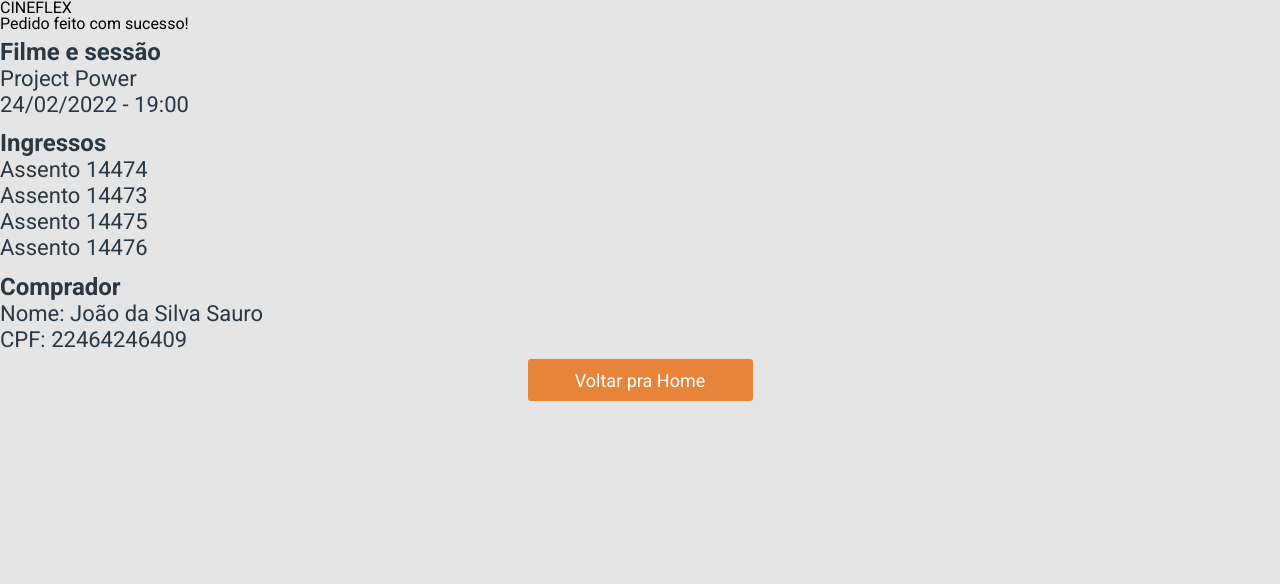
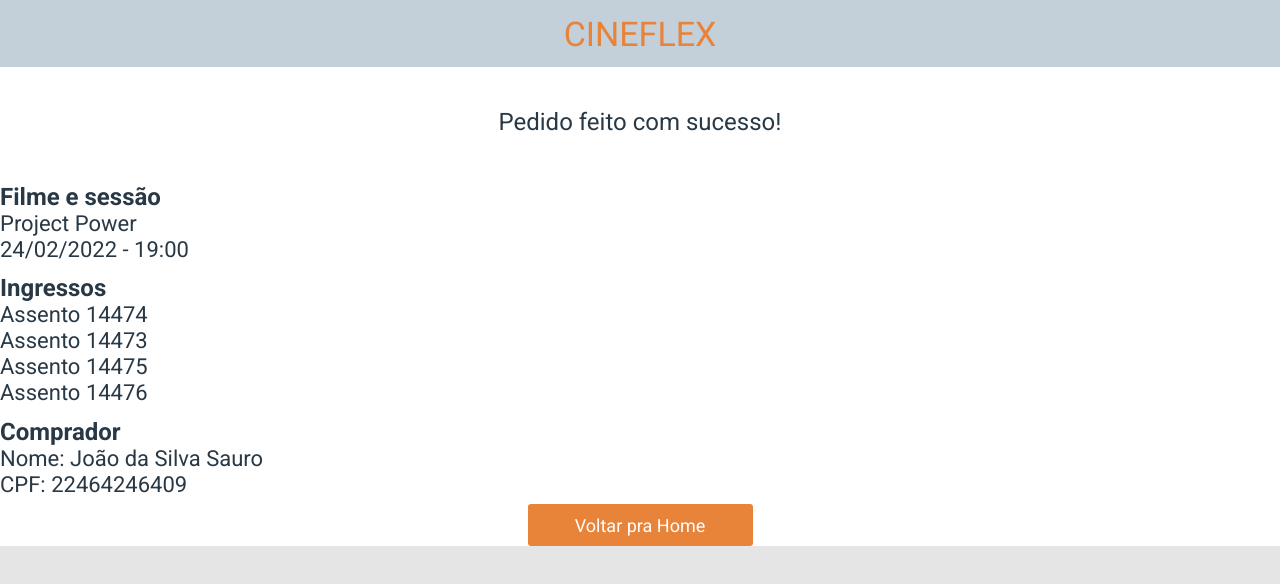
Before and after one commit to teles-tarcisio/Cineflex, a React (Create React App) app: page /sucesso in a window 1280 px wide. Shown: the top 584 px of the page. Built offline with nearby package versions, Linux system fonts and the light colour scheme.

Commit message:
fix: fixed syntax error using styled components, still wip

```diff
--- a/src/components/old_reset.css
+++ b/src/assets/index.css
@@ -127,3 +127,18 @@ table {
   border-collapse: collapse;
   border-spacing: 0;
 }
+
+/* ======= end of reset.css ======= */
+/* ================================ */
+
+* {
+  box-sizing: border-box;
+  text-decoration: none;
+}
+
+body {
+  width: 100vw;
+  height: 100vh;
+  background-color: #E5E5E5;
+  font-family: 'Roboto', sans-serif;
+}
--- a/src/components/App/App.js
+++ b/src/components/App/App.js
@@ -1,35 +1,24 @@
 import { BrowserRouter, Routes, Route } from 'react-router-dom';
-import styled from 'styled-components';
 
+import '../../assets/index.css';
+
+import InfoBox from '../InfoBox/InfoBox.js';
 import MoviesList from '../MoviesList/MoviesList.js';
 import Sessions from '../Sessions/Sessions.js';
 import Seats from '../Seats/Seats.js';
 import Success from '../Success/Success.js';
 
-
-function InfoBox({children, type}) {
-  return (
-    <>
-      <scInfoBox>
-        {type === 'movie' ? <h1>Selecione o filme</h1> : ''}
-        {type === 'session' ? <h1>Selecione o horário</h1> : ''}
-        {type === 'seats' ? <h1>Selecione o(s) assento(s)</h1> : ''}
-        {type === 'reservation' ? <h1>Pedido feito com sucesso!</h1> : ''}
-      </scInfoBox>
-      {children}
-    </>
-  );
-}
+import { SCHeader, SCMainContainer } from './styles_App.js';
 
 export default function App() {
 
   return (
     <BrowserRouter>
-      <scHeader>
+      <SCHeader>
         <h1>CINEFLEX</h1>
-      </scHeader>
+      </SCHeader>
 
-      <scMainContainer>
+      <SCMainContainer>
         <Routes>
           <Route path="/" element={
             <InfoBox type={'movie'}>
@@ -42,7 +31,6 @@ export default function App() {
               <Sessions />
             </InfoBox>}
           />
-
 
           <Route path="/assentos/:sessionID" element={
             <InfoBox type={'seats'}>
@@ -57,51 +45,7 @@ export default function App() {
           />
 
         </Routes>
-      </scMainContainer>
+      </SCMainContainer>
     </BrowserRouter >
   );
 }
-
-
-
-
-const scHeader = styled.header`
-  margin: 0;
-  width: 100%;
-  height: 67px;
-  position: fixed;
-  top: 0;
-  left: 0;
-  display: flex;
-  justify-content: center;
-  align-items: center;
-  background-color: #C3CFD9;
-  z-index: 10;
-  & h1 {
-    margin: auto;
-    font-weight: 400;
-    font-size: 34px;
-    line-height: 40px;
-    color: #E8833A;
-  }
-`;
-
-const scMainContainer = styled.div`
-  width: 100%;
-  margin: 67px auto auto auto;
-  background-color: white;
-  display: flex;
-  flex-direction: column;
-  justify-content: center;
-  align-items: center;
-`;
-
-const scInfoBox = styled.div`
-  width: 100%;
-  height: 110px;
-  display: flex;
-  justify-content: center;
-  align-items: center;
-  font-size: 24px;
-  color: #293845;
-`;
--- /dev/null
+++ b/src/components/App/styles_App.js
@@ -0,0 +1,36 @@
+import styled from 'styled-components';
+
+const SCHeader = styled.header`
+  margin: 0;
+  width: 100%;
+  height: 67px;
+  position: fixed;
+  top: 0;
+  left: 0;
+  display: flex;
+  justify-content: center;
+  align-items: center;
+  background-color: #C3CFD9;
+  z-index: 10;
+  & h1 {
+    margin: auto;
+    font-weight: 400;
+    font-size: 34px;
+    line-height: 40px;
+    color: #E8833A;
+  }
+`;
+
+const SCMainContainer = styled.div`
+  width: 100%;
+  margin: 67px auto auto auto;
+  background-color: white;
+  display: flex;
+  flex-direction: column;
+  justify-content: center;
+  align-items: center;
+`;
+
+
+
+export {SCHeader, SCMainContainer};
--- /dev/null
+++ b/src/components/InfoBox/InfoBox.js
@@ -0,0 +1,25 @@
+import styled from "styled-components";
+
+export default function InfoBox({children, type}) {
+  return (
+    <>
+      <SCInfoBox>
+        {type === 'movie' ? <h1>Selecione o filme</h1> : ''}
+        {type === 'session' ? <h1>Selecione o horário</h1> : ''}
+        {type === 'seats' ? <h1>Selecione o(s) assento(s)</h1> : ''}
+        {type === 'reservation' ? <h1>Pedido feito com sucesso!</h1> : ''}
+      </SCInfoBox>
+      {children}
+    </>
+  );
+}
+
+const SCInfoBox = styled.div`
+  width: 100%;
+  height: 110px;
+  display: flex;
+  justify-content: center;
+  align-items: center;
+  font-size: 24px;
+  color: #293845;
+`;
--- a/src/components/MoviesList/MoviesList.js
+++ b/src/components/MoviesList/MoviesList.js
@@ -2,7 +2,7 @@ import axios from 'axios';
 import { Link } from 'react-router-dom';
 import { useState, useEffect } from 'react';
 
-import { scMoviesList, scMovieCard, scFooter, scFooterInfo } from './MoviesList_styles.js';
+import { SCMoviesList, SCMovieCard } from './MoviesList_styles';
 
 const MOVIESLIST_URL = "https://mock-api.driven.com.br/api/v4/cineflex/movies";
 
@@ -20,14 +20,14 @@ export default function MoviesList() {
   useEffect(getAllMovies, []);
 
   return (
-    <scMoviesList>
+    <SCMoviesList>
       {allMoviesList.map((movie, index) => (
         <Link to={`/sessoes/${movie.id}`}>
-          <scMovieCard key={index} id={movie.id}>
+          <SCMovieCard key={index} id={movie.id}>
             <img className="poster" src={movie.posterURL} alt={movie.title} />
-          </scMovieCard>
+          </SCMovieCard>
         </Link>
       ))}
-    </scMoviesList>
+    </SCMoviesList>
   );
 }
--- a/src/components/MoviesList/MoviesList_styles.js
+++ b/src/components/MoviesList/MoviesList_styles.js
@@ -1,6 +1,6 @@
 import styled from 'styled-components';
 
-const scMoviesList = styled.ul`
+const SCMoviesList = styled.ul`
   display: flex;
   flex-direction: row;
   flex-wrap: wrap;
@@ -8,7 +8,7 @@ const scMoviesList = styled.ul`
   justify-content: space-evenly;
 `;
 
-const scMovieCard = styled.li`
+const SCMovieCard = styled.li`
   width: 145px;
   height: 209px;
   margin: 5px;
@@ -21,7 +21,7 @@ const scMovieCard = styled.li`
   }
 `;
 
-const scFooter = styled.footer`
+const SCFooter = styled.footer`
   margin: auto;
   background-color: #DFE6ED;
   width: 100%;
@@ -38,7 +38,7 @@ const scFooter = styled.footer`
   }
 `;
 
-const scFooterInfo = styled.div`
+const SCFooterInfo = styled.div`
   width: 64px;
   height: 89px;
   padding: 8px;
@@ -54,4 +54,4 @@ const scFooterInfo = styled.div`
   }
 `;
 
-export { scMoviesList, scMovieCard, scFooter, scFooterInfo };
+export { SCMoviesList, SCMovieCard, SCFooter, SCFooterInfo };
--- a/src/components/Sessions/Sessions.js
+++ b/src/components/Sessions/Sessions.js
@@ -4,8 +4,8 @@ import { useParams } from 'react-router';
 import { Link } from 'react-router-dom';
 
 
-import { scMoviesList, scMovieCard, scFooter, scFooterInfo } from '../MoviesList/MoviesList_styles';
-import { scMovieDays, scDayDate, scDayHours, scSessionTime } from './Sessions_styles.js';
+import { SCFooter, SCFooterInfo } from '../MoviesList/MoviesList_styles';
+import { SCMovieDays, SCDayDate, SCDayHours, SCSessionTime } from './Sessions_styles.js';
 
 const MOVIESESSIONS_URL = "https://mock-api.driven.com.br/api/v4/cineflex/movies/";
 
@@ -26,31 +26,31 @@ export default function Sessions() {
 
   return (
     <>
-      <scMovieDays>
+      <SCMovieDays>
         {days.map((session, index) => (
-          <scDayDate id={session.id} key={index} >
+          <SCDayDate id={session.id} key={index} >
             <p>{session.weekday} - {session.date}</p>
-            <scDayHours>
+            <SCDayHours>
               {session.showtimes.map((time) => (
                 <Link to={`/assentos/${time.id}`}>
 
-                  <scSessionTime id={time.id} key={time.id}>
+                  <SCSessionTime id={time.id} key={time.id}>
                     <p>{time.name}</p>
-                  </scSessionTime>
+                  </SCSessionTime>
 
                 </Link>
               ))}
-            </scDayHours>
-          </scDayDate>
-        ))};
-      </scMovieDays>
+            </SCDayHours>
+          </SCDayDate>
+        ))}
+      </SCMovieDays>
 
-      <scFooter>
-        <scFooterInfo>
+      <SCFooter>
+        <SCFooterInfo>
           <img className="poster" src={posterURL} alt={title} />
-        </scFooterInfo>
+        </SCFooterInfo>
         <p>{title}</p>
-      </scFooter>
+      </SCFooter>
     </>
   );
 }
--- a/src/components/Sessions/Sessions_styles.js
+++ b/src/components/Sessions/Sessions_styles.js
@@ -1,6 +1,6 @@
 import styled from 'styled-components';
 
-const scMovieDays = styled.ul`
+const SCMovieDays = styled.ul`
   margin: 0 auto 120px 23px;
   display: flex;
   flex-direction: column;
@@ -9,7 +9,7 @@ const scMovieDays = styled.ul`
   padding: 1px;
 `;
 
-const scDayDate = styled.li`
+const SCDayDate = styled.li`
   margin-bottom: 7px;
   width: 100%;
   height: 100px;1
@@ -20,7 +20,7 @@ const scDayDate = styled.li`
   color: #293845;
 `;
 
-const scDayHours = styled.ul`
+const SCDayHours = styled.ul`
   margin-top: 14px;
   display: flex;
   flex-direction: row;
@@ -28,7 +28,7 @@ const scDayHours = styled.ul`
   justify-content: space-evenly;
 `;
 
-const scSessionTime = styled.li`
+const SCSessionTime = styled.li`
   margin: 4px;
   width: 83px;
   height: 43px;
@@ -46,4 +46,4 @@ const scSessionTime = styled.li`
   }
 `;
 
-export { scMovieDays, scDayDate, scDayHours, scSessionTime };
+export { SCMovieDays, SCDayDate, SCDayHours, SCSessionTime };
--- a/src/index.css
+++ /dev/null
@@ -1,145 +0,0 @@
-/* http://meyerweb.com/eric/tools/css/reset/
-   v2.0 | 20110126
-   License: none (public domain)
-*/
-
-html,
-body,
-div,
-span,
-applet,
-object,
-iframe,
-h1,
-h2,
-h3,
-h4,
-h5,
-h6,
-p,
-blockquote,
-pre,
-a,
-abbr,
-acronym,
-address,
-big,
-cite,
-code,
-del,
-dfn,
-em,
-img,
-ins,
-kbd,
-q,
-s,
-samp,
-small,
-strike,
-strong,
-sub,
-sup,
-tt,
-var,
-b,
-u,
-i,
-center,
-dl,
-dt,
-dd,
-ol,
-ul,
-li,
-fieldset,
-form,
-label,
-legend,
-table,
-caption,
-tbody,
-tfoot,
-thead,
-tr,
-th,
-td,
-article,
-aside,
-canvas,
-details,
-embed,
-figure,
-figcaption,
-footer,
-header,
-hgroup,
-menu,
-nav,
-output,
-ruby,
-section,
-summary,
-time,
-mark,
-audio,
-video {
-  margin: 0;
-  padding: 0;
-  border: 0;
-  font-size: 100%;
-  font: inherit;
-  vertical-align: baseline;
-}
-/* HTML5 display-role reset for older browsers */
-article,
-aside,
-details,
-figcaption,
-figure,
-footer,
-header,
-hgroup,
-menu,
-nav,
-section {
-  display: block;
-}
-body {
-  line-height: 1;
-}
-ol,
-ul {
-  list-style: none;
-}
-blockquote,
-q {
-  quotes: none;
-}
-blockquote:before,
-blockquote:after,
-q:before,
-q:after {
-  content: "";
-  content: none;
-}
-table {
-  border-collapse: collapse;
-  border-spacing: 0;
-}
-
-
-/* ======= end of 'reset.css' ======= */
-/* ================================== */
-
-* {
-  box-sizing: border-box;
-  text-decoration: none;
-}
-
-body {
-  width: 100vw;
-  height: 100vh;
-  background-color: #E5E5E5;
-  font-family: 'Roboto', sans-serif;
-}
--- a/src/index.js
+++ b/src/index.js
@@ -1,6 +1,4 @@
 import ReactDOM from 'react-dom';
-
-import './index.css';
 
 import App from './components/App/App.js';
 
```
